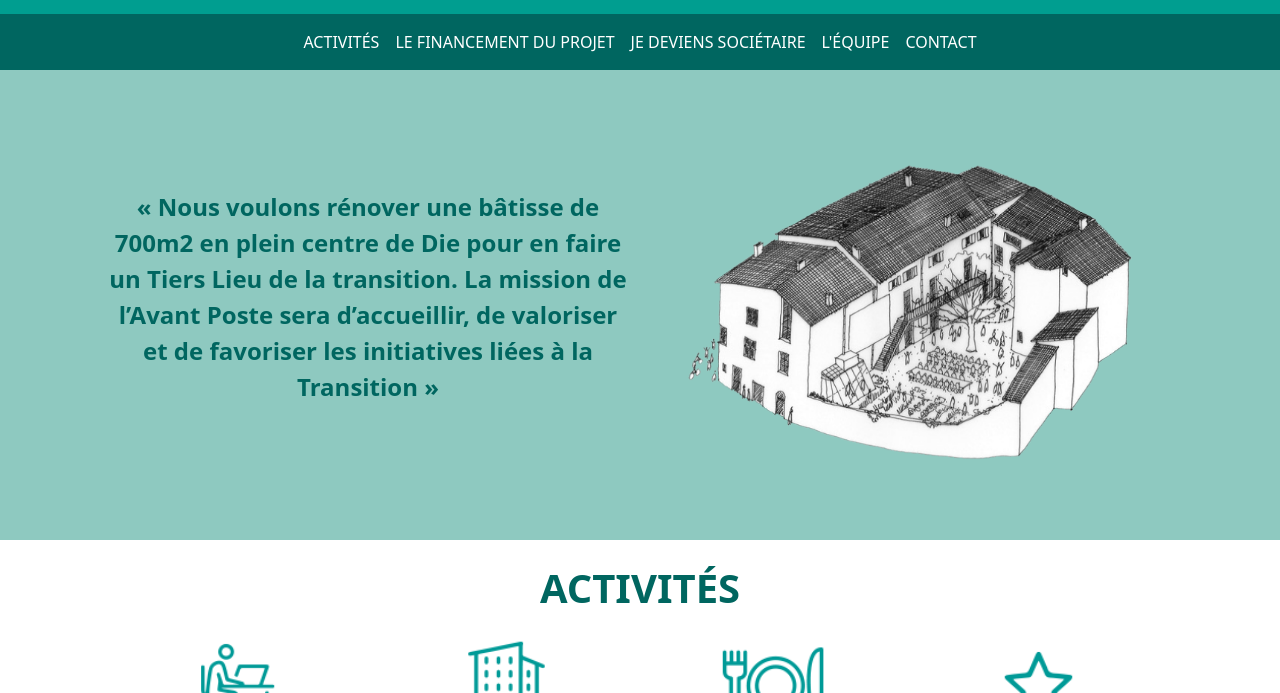
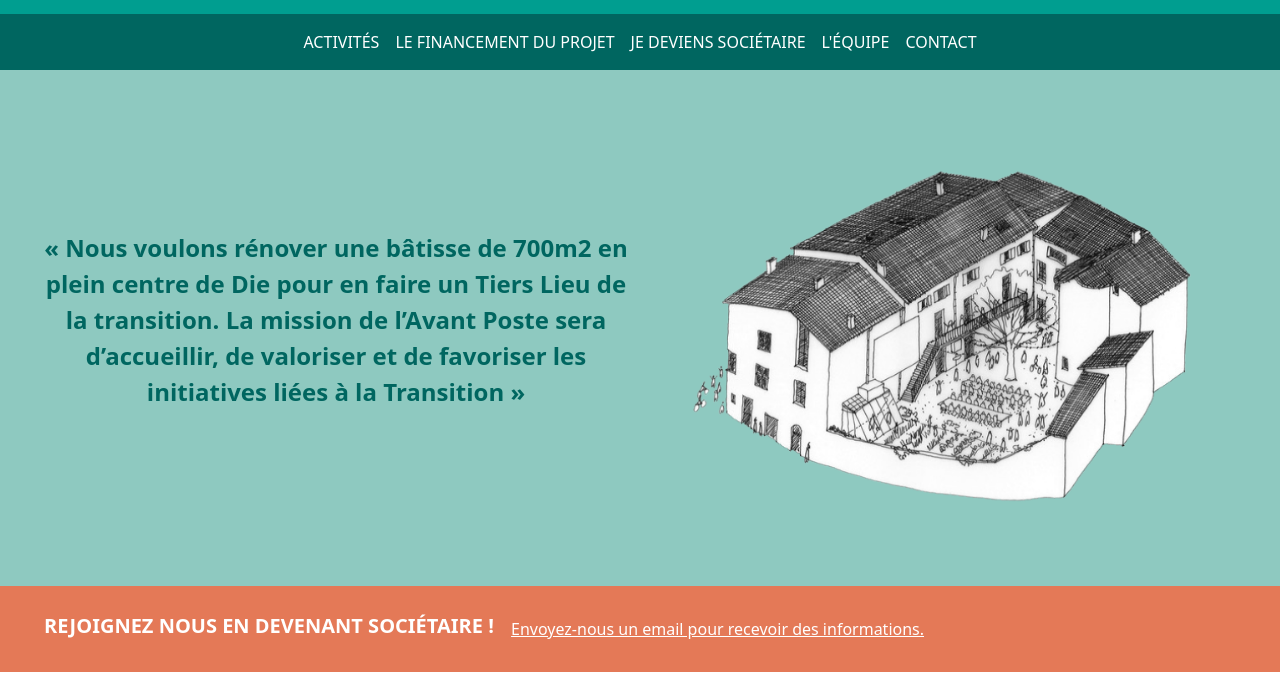
Before and after one commit to tglatt/avantposte, a website: page static/index.html in a window 1280 px wide. Shown: the part 246-939 px from the top of the page. Drawn offline with nearby package versions, Linux system fonts and the light colour scheme.

Commit message:
integrate UI

```diff
--- a/static/global.css
+++ b/static/global.css
@@ -3,43 +3,45 @@
   --green: rgb(0, 158, 144);
   --green-dark: rgb(0, 102, 96);
   --corail: rgb(252, 232, 217);
+  --orange: rgb(228, 121, 87);
+  --orange-light: rgb(228, 121, 87);
 }
 
 @media (min-width: 576px) {
   section {
-    padding-right: 2rem;
-    padding-left: 2rem;
+    padding-right: 1rem;
+    padding-left: 1rem;
   }
 }
 
 /* Medium devices (tablets, 768px and up) */
 @media (min-width: 768px) {
   section {
-    padding-right: 4rem;
-    padding-left: 4rem;
+    padding-right: 1rem;
+    padding-left: 1rem;
   }
 }
 
 /* Large devices (desktops, 992px and up) */
 @media (min-width: 992px) {
   section {
-    padding-right: 4rem;
-    padding-left: 4rem;
+    padding-right: 1rem;
+    padding-left: 1rem;
   }
 }
 
 /* Extra large devices (large desktops, 1200px and up) */
 @media (min-width: 1200px) {
   section {
-    padding-right: 4rem;
-    padding-left: 4rem;
+    padding-right: 1rem;
+    padding-left: 1rem;
   }
 }
 
 @media (min-width: 992px) {
   section {
-    padding-right: 6rem;
-    padding-left: 6rem;
+    padding-right: 2rem;
+    padding-left: 2rem;
   }
 }
 
@@ -88,6 +90,28 @@ h2 {
   font-size: 24px;
   font-weight: bold;
   text-align: center;
+}
+
+/* ---------------------------------------------------------------------------*/
+/* SECTION email */
+/* ---------------------------------------------------------------------------*/
+
+.email {
+  background-color: var(--orange);
+  color: white;
+  font-weight: bolder;
+}
+
+.email .focus {
+  font-size: 20px;
+}
+
+.email a {
+  color: white;
+}
+
+.email a:hover {
+  filter: brightness(50%);
 }
 
 /* ---------------------------------------------------------------------------*/
--- a/static/index.html
+++ b/static/index.html
@@ -110,6 +110,17 @@
             class="d-block mx-lg-auto img-fluid"
             alt="Un avant-poste de la transition"
           />
+        </div>
+      </section>
+      <section id="email" class="row align-items-center py-4 email">
+        <div>
+          <span class="focus">REJOIGNEZ NOUS EN DEVENANT SOCIÉTAIRE !</span>
+          <button type="button" class="btn btn-link">
+            <a
+              href="mailto:contact@tiers-lieu-die.fr?&subject=Avant-Poste - Collecte de fonds"
+              >Envoyez-nous un email pour recevoir des informations.
+            </a>
+          </button>
         </div>
       </section>
       <section class="row align-items-center py-4 activites">
```
